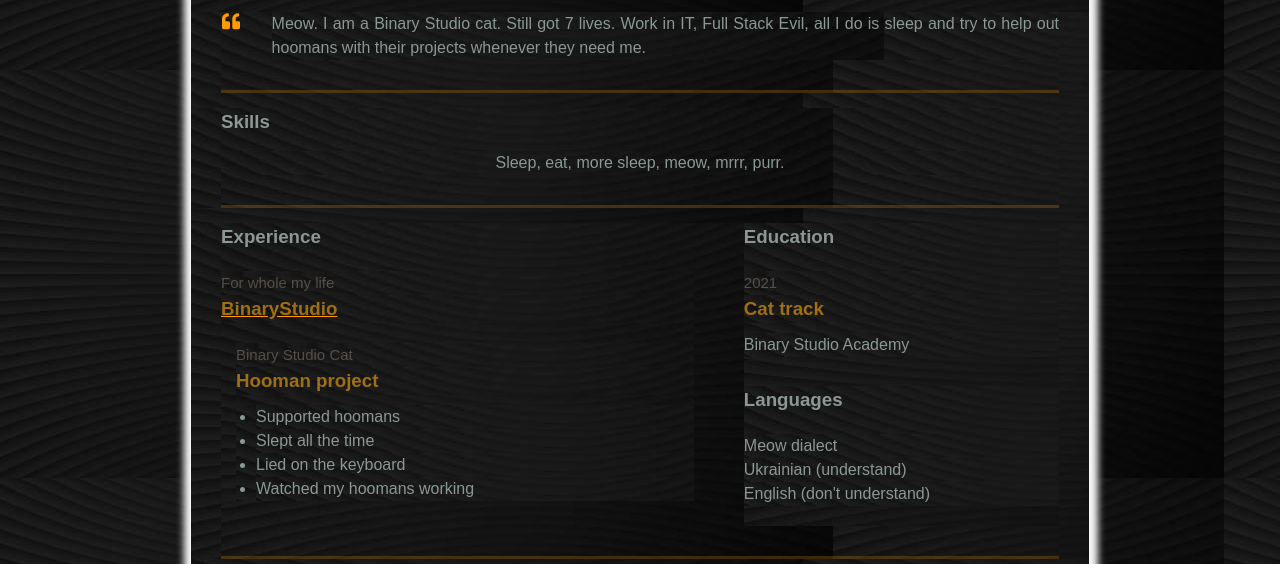
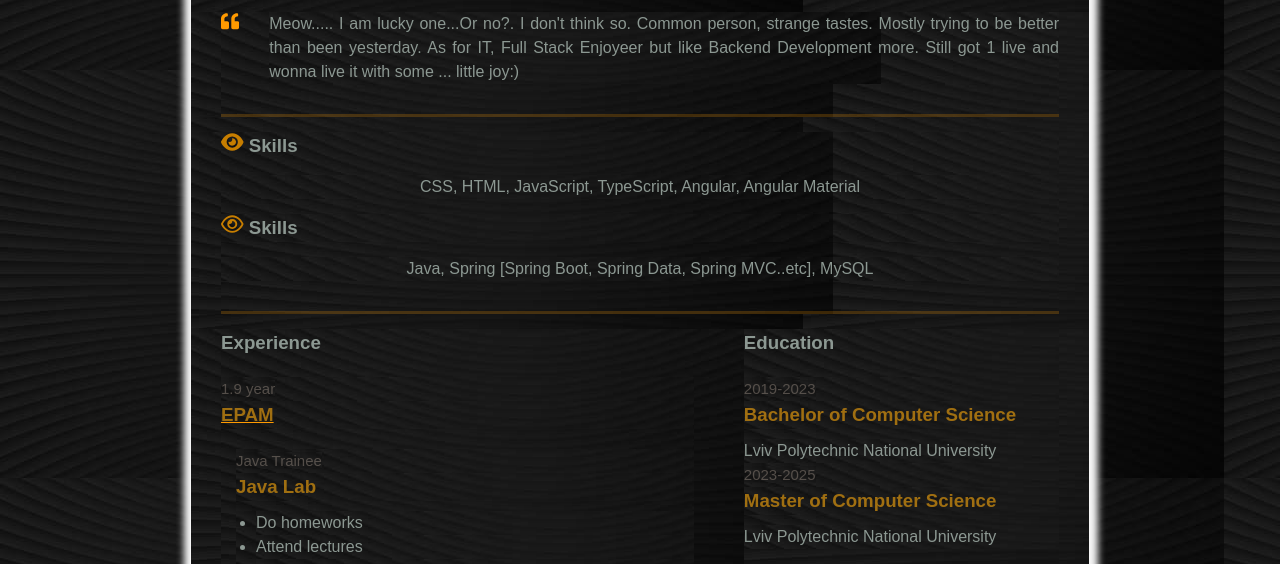
Before and after one commit to NS260/homepage, a plain HTML site: page index.html in a window 1280 px wide. Shown: the part 388-952 px from the top of the page. Drawn offline with Linux system fonts and the light colour scheme.

Commit message:
Edited index.html [edited info -> added smth more about myself]

```diff
--- a/index.html
+++ b/index.html
@@ -48,7 +48,6 @@
                             <span>Nazar Slobodeniuk</span>
                         </a>
                     </div>
-
                     <div class="contact-info__block contact-info__block--center">
                         <img class="contact-info__avatar" src="assets/avatar.png" alt="Avatar" />
                     </div>
@@ -101,15 +100,33 @@
                             ></path>
                         </svg>
                     </div>
-                    <p class="intro_text">Meow. I am a Binary Studio cat. Still got 7 lives. Work in IT, Full Stack Evil, all I do is sleep and try to help out hoomans with their projects whenever they need me.</p>
+                    <p class="intro_text">Meow..... I am lucky one...Or no?. I don't think so. Common person, strange tastes. Mostly trying to be better than been yesterday.
+                        As for IT, Full Stack Enjoyeer but like Backend Development more. Still got 1 live and wonna live it with some ... little joy:)</p>
                 </div>
             </div>
         </div>
         <div class="container">
             <div class="resume__block">
                 <div class="skills">
-                    <h3 class="skills__header">Skills</h3>
-                    <p class="skills__text">Sleep, eat, more sleep, meow, mrrr, purr.</p>
+                    <h3 class="skills__header"> <svg xmlns="http://www.w3.org/2000/svg" height="20" width="22.5" viewBox="0 0 576 512">
+                        <path fill="#c77e00" d="M288 32c-80.8 0-145.5 36.8-192.6 80.6C48.6 156 17.3 208 2.5 243.7c-3.3 7.9-3.3 16.7 0 24.6C17.3 304 48.6 356 95.4 399.4C142.5 443.2 207.2
+                        480 288 480s145.5-36.8 192.6-80.6c46.8-43.5 78.1-95.4 93-131.1c3.3-7.9 3.3-16.7 0-24.6c-14.9-35.7-46.2-87.7-93-131.1C433.5 68.8 368.8 32 288 32zM144 256a144 144 0
+                        1 1 288 0 144 144 0 1 1 -288 0zm144-64c0 35.3-28.7 64-64 64c-7.1 0-13.9-1.2-20.3-3.3c-5.5-1.8-11.9 1.6-11.7 7.4c.3 6.9 1.3 13.8 3.2 20.7c13.7 51.2 66.4 81.6 117.6
+                        67.9s81.6-66.4 67.9-117.6c-11.1-41.5-47.8-69.4-88.6-71.1c-5.8-.2-9.2 6.1-7.4 11.7c2.1 6.4 3.3 13.2 3.3 20.3z"/></svg>
+                        Skills</h3>
+                    <p class="skills__text">
+                        CSS, HTML, JavaScript, TypeScript, Angular, Angular Material
+                    </p>
+                    <h3 class="skills__header"><svg xmlns="http://www.w3.org/2000/svg" height="20" width="22.5" viewBox="0 0 576 512">
+                        <path fill="#c77e00" d="M288 80c-65.2 0-118.8 29.6-159.9 67.7C89.6 183.5 63 226 49.4 256c13.6 30 40.2 72.5 78.6 108.3C169.2 402.4 222.8 432 288 432s118.8-29.6
+                        159.9-67.7C486.4 328.5 513 286 526.6 256c-13.6-30-40.2-72.5-78.6-108.3C406.8 109.6 353.2 80 288 80zM95.4 112.6C142.5 68.8 207.2 32 288 32s145.5 36.8 192.6 80.6c46.8
+                        43.5 78.1 95.4 93 131.1c3.3 7.9 3.3 16.7 0 24.6c-14.9 35.7-46.2 87.7-93 131.1C433.5 443.2 368.8 480 288 480s-145.5-36.8-192.6-80.6C48.6 356 17.3 304 2.5
+                        268.3c-3.3-7.9-3.3-16.7 0-24.6C17.3 208 48.6 156 95.4 112.6zM288 336c44.2 0 80-35.8 80-80s-35.8-80-80-80c-.7 0-1.3 0-2 0c1.3 5.1 2 10.5 2 16c0 35.3-28.7 64-64
+                        64c-5.5 0-10.9-.7-16-2c0 .7 0 1.3 0 2c0 44.2 35.8 80 80 80zm0-208a128 128 0 1 1 0 256 128 128 0 1 1 0-256z"/></svg>
+                        Skills</h3>
+                    <p class="skills__text">
+                        Java, Spring [Spring Boot, Spring Data, Spring MVC..etc], MySQL
+                    </p>
                 </div>
             </div>
         </div>
@@ -120,18 +137,27 @@
                         <h3 class="experiences__header">Experience</h3>
                         <div class="experiences__company">
                             <div class="experiences__company-header">
-                                <span class="experiences__company-header-durability">For whole my life</span>
-                                <h3 class="experiences__company-header-name">BinaryStudio</h3>
+                                <span class="experiences__company-header-durability">1.9 year</span>
+                                <h3 class="experiences__company-header-name">EPAM</h3>
                             </div>
-
                             <div class="experiences__company-project">
-                                <span class="experiences__company-project-role"> Binary Studio Cat </span>
-                                <h3 class="experiences__company-project-name">Hooman project</h3>
+                                <span class="experiences__company-project-role"> Java Trainee </span>
+                                <h3 class="experiences__company-project-name">Java Lab</h3>
                                 <ul class="experiences__company-project-responsibilities">
-                                    <li>Supported hoomans</li>
-                                    <li>Slept all the time</li>
-                                    <li>Lied on the keyboard</li>
-                                    <li>Watched my hoomans working</li>
+                                    <li>Do homeworks</li>
+                                    <li>Attend lectures</li>
+                                    <li>Communicate with teachers</li>
+                                    <li>Achieve new knowledges</li>
+                                </ul>
+                            </div>
+                            <div class="experiences__company-project">
+                                <span class="experiences__company-project-role"> Java Trainee </span>
+                                <h3 class="experiences__company-project-name">Self Study Java Courses</h3>
+                                <ul class="experiences__company-project-responsibilities">
+                                    <li>Create tasks</li>
+                                    <li>Write documentation</li>
+                                    <li>Communicate with team</li>
+                                    <li>Write unit-tests</li>
                                 </ul>
                             </div>
                         </div>
@@ -140,17 +166,21 @@
                         <div class="additional-info__education">
                             <h3 class="additional-info__education-header">Education</h3>
                             <div class="additional-info__education-university">
-                                <span class="additional-info__education-university-durability"> 2021 </span>
-                                <h3 class="additional-info__education-university-speciality">Cat track</h3>
-                                <p class="additional-info__education-university-name">Binary Studio Academy</p>
+                                <span class="additional-info__education-university-durability"> 2019-2023 </span>
+                                <h3 class="additional-info__education-university-speciality">Bachelor of Computer Science</h3>
+                                <p class="additional-info__education-university-name">Lviv Polytechnic National University</p>
+                            </div>
+                            <div class="additional-info__education-university">
+                                <span class="additional-info__education-university-durability"> 2023-2025 </span>
+                                <h3 class="additional-info__education-university-speciality">Master of Computer Science</h3>
+                                <p class="additional-info__education-university-name">Lviv Polytechnic National University</p>
                             </div>
                         </div>
 
                         <div class="additional-info__languages">
                             <h3 class="additional-info__languages-header">Languages</h3>
-                            <p class="additional-info__languages-item">Meow dialect</p>
-                            <p class="additional-info__languages-item">Ukrainian (understand)</p>
-                            <p class="additional-info__languages-item">English (don't understand)</p>
+                            <p class="additional-info__languages-item">Ukrainian (native)</p>
+                            <p class="additional-info__languages-item">English (B1+ or maybe now even B2)</p>
                         </div>
                     </div>
                 </div>
```
